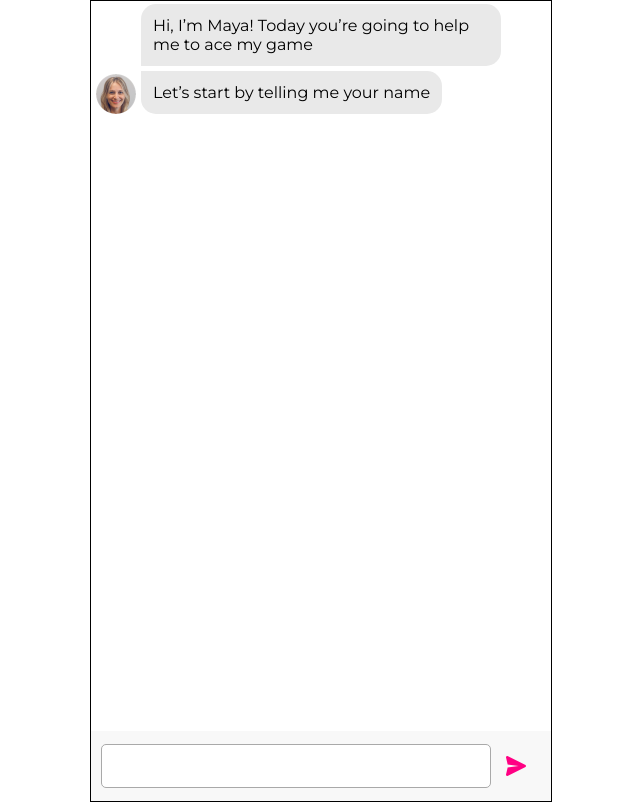
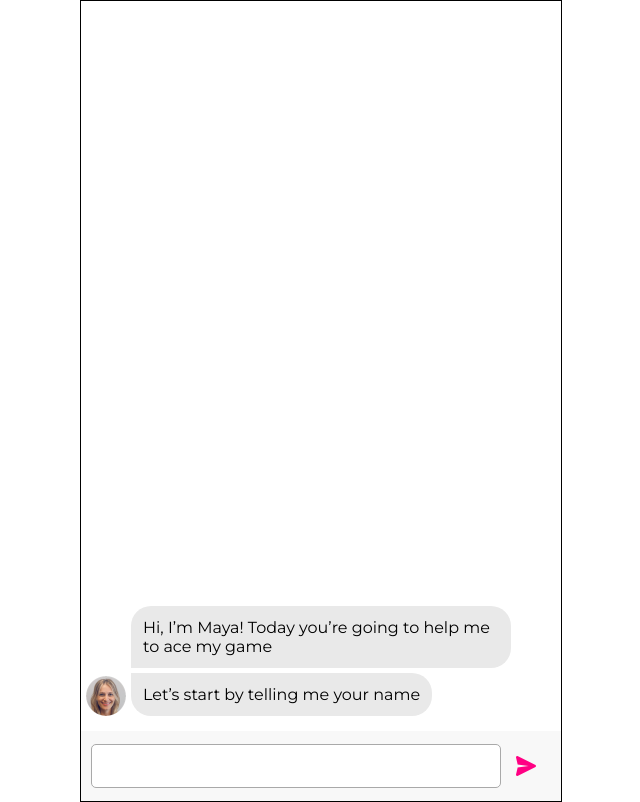
Before and after one commit to tomokohn/chatapp, a React (Create React App) app: page / in a window 1280 px wide. Shown: the whole page, without its empty margins (319-959 px from the left). Built offline with nearby package versions, Linux system fonts and the light colour scheme.

Commit message:
some validations
-long text input
-no dubble answer

```diff
--- a/package.json
+++ b/package.json
@@ -1,12 +1,14 @@
 {
   "name": "chatapp",
   "version": "0.1.0",
+  "homepage": "http://tomer-k.com/chatapp",
   "private": true,
   "dependencies": {
     "mathjs": "^7.0.1",
     "react": "^16.13.1",
     "react-dom": "^16.13.1",
     "react-scripts": "0.9.x",
+    "react-scroll-to-bottom": "^3.0.0",
     "styled-components": "^5.1.1"
   },
   "devDependencies": {},
--- a/src/App.js
+++ b/src/App.js
@@ -9,25 +9,18 @@ import {
     askNameMessage,
     askExpressionMessage,
     askMoreMessage,
-    MAYA_TYPING_TIME,
-    MAYA_HAVE_NAME_PART_ONE,
-    MAYA_HAVE_NAME_PART_TWO,
-    MAYA_GREETING_RETURN_PART_ONE,
-MAYA_GREETING_RETURN_PART_TWO
+    MAYA_TYPING_TIME
   } from './cosnts';
 
 const AppContainter = styled.div`
-    max-width: 460px;
+    max-width: 480px;
     margin: 0 auto;
     border: 1px solid black;
     display: flex;
     flex-direction: column;
-    justify-content: space-between;
+    justify-content: flex-end;
     height: 100%;
 `;
-
-
-
 
 class App extends Component {
   constructor(props) {
@@ -50,17 +43,19 @@ class App extends Component {
       const expressionMessage = {text: message, isBot: false, showAvatar: true};
       const expressionResult = calculator(message);
       const resultMessage = {text: expressionResult, isBot: true};
-      this.setState({messages: [...messages, expressionMessage, resultMessage]}, () => this.addMessagesToFeedQeue(askMoreMessage));
+      this.setState(prevState =>({messages: [ ...prevState.messages, expressionMessage, resultMessage]}), () => this.addMessagesToFeedQeue(askMoreMessage));
     } else {
       const userNameMessage = {text: message, isBot: false, showAvatar: true};
       const greetingWithNameMessage = {text: botGreeting(message, true), isBot: true, showAvatar: true};
-      this.setState({messages: [...messages, userNameMessage, greetingWithNameMessage], userName: message}, () => this.addMessagesToFeedQeue(askExpressionMessage));
+      this.setState(prevState =>({messages: [...prevState.messages, userNameMessage, greetingWithNameMessage], userName: message}), () => this.addMessagesToFeedQeue(askExpressionMessage));
       localStorage.setItem('userName', message)
     }
   }
 
   addMessagesToFeedQeue(message) {
-    setTimeout(()=> this.setState({messages: [...this.state.messages, message]}), MAYA_TYPING_TIME);
+    const { messages } = this.state;
+    if (messages[messages.length - 1].text === message.text) return;
+    setTimeout(()=> this.setState(prevState =>({messages: [...prevState.messages, message]})), MAYA_TYPING_TIME);
   }
 
   render() {
--- a/src/Feed/Feed.jsx
+++ b/src/Feed/Feed.jsx
@@ -1,32 +1,67 @@
-import React from 'react';
+import React, { Component } from 'react';
+import PropTypes from 'prop-types';
 import styled from "styled-components";
 import { composeMessage } from '../sevices/messageGenerator.service';
 
 const FeedContainer = styled.div`
     overflow-y: auto;
+    padding-bottom: 15px;
     -ms-overflow-style: none;
     &::-webkit-scrollbar {
       display: none;
     }
 `;
 
-const shouldShowAvatar = (isBot, index, array) => {
+class Feed extends Component {
+  constructor(props) {
+    super();
+    this.feed = React.createRef()
+  }
+
+  componentDidUpdate() {
+    this.scrollBottom()
+  }
+
+  scrollBottom() {
+    const feed = this.feed.current;
+    feed.scrollTop = feed.scrollHeight - feed.clientHeight;
+  }
+
+  shouldShowAvatar(isBot, index, array) {
     if (!isBot) return true;
     if (index === (array.length - 1)) return true;
-  if (array[index].isBot && array[index + 1].isBot) return false;
+    if (array[index].isBot && array[index + 1].isBot) {
+      return false
+    } else {
       return true;
+    }
   };
 
-const Feed = ({messages}) => (
-    <FeedContainer>
-      {messages.map((msg, i, arr) =>
+  render() {
+
+    return (
+      <FeedContainer ref={this.feed}>
+        {this.props.messages.map((msg, i, arr) =>
           composeMessage({
+            ...msg,
             key: i,
-          showAvatar: shouldShowAvatar(msg.isBot, i, arr),
-          ...msg
+            showAvatar: this.shouldShowAvatar(msg.isBot, i, arr)
           })
         )}
       </FeedContainer>
     )
+  }
+
+}
 
 export default Feed;
+
+Feed.propTypes = {
+  messages: PropTypes.arrayOf(
+    PropTypes.shape({
+      text: PropTypes.string,
+      isBot: PropTypes.bool,
+      last: PropTypes.bool
+    })
+  ),
+};
--- a/src/Feed/Message/Message.jsx
+++ b/src/Feed/Message/Message.jsx
@@ -1,4 +1,5 @@
 import React, { Component } from 'react';
+import PropTypes from 'prop-types';
 import styled from 'styled-components';
 import botAvatar from '../../assets/mayas_avatar.png';
 import userAvatar from '../../assets/user_avatar.png';
@@ -6,7 +7,7 @@ import TypingLoader from "./Typing-loder/TypingLoader";
 import {MAYA_TYPING_TIME} from "../../cosnts";
 
 
-const applyRadius = (last) => last ? '0 15px 15px 15px' : '15px 15px 15px 0';
+const applyRadius = (last) => last ? '0 20px 20px 20px' : '20px 20px 20px 0';
 
 const MassageContainer = styled.div`
   display: grid;
@@ -21,13 +22,15 @@ const MassageContainer = styled.div`
 const Text = styled.p`
   background: ${ props => props.bot ? '#e9e9e9' : '#4a4a4a'};
   padding: 12px;
-  border-radius: ${props => applyRadius(props.last)};
-  border-radius: ${props => !props.bot && '24px'};
+  border-radius: ${props => !props.bot ? '20px' : applyRadius(props.last)};
   margin-block-start: 3px;
   margin-block-end: 0;
   grid-column: 2;
   color: ${ props => props.bot ? '#000' : '#fbfbfb'};
   direction: ltr;
+  overflow-wrap: break-word;
+  word-wrap: break-word;
+  max-width: ${ props => `${props.brake - 120}px`};
 `;
 
 const AvatarImg = styled.img`
@@ -41,20 +44,32 @@ class Message extends Component {
     this.state = {
       showTyping: true
     }
+    this.message = React.createRef();
   }
 
   componentDidMount() {
-    setTimeout(() => this.setState({showTyping: false}), MAYA_TYPING_TIME);
+    setTimeout(() => this.setState({showTyping: false,}), MAYA_TYPING_TIME);
+    this.textWidth =  this.message.current && this.message.current.clientWidth;
   }
   render() {
     const {text, isBot, showAvatar, last} = this.props;
+    const { showTyping } = this.state;
+    const avatar = isBot ? botAvatar : userAvatar;
+    const imgAltText = isBot ? 'Maya\'s avatar' : 'User\'s avatar';
     return (
-      <MassageContainer bot={isBot}>
-        { showAvatar && <AvatarImg src={ isBot ? botAvatar : userAvatar} alt=""/>}
-        { isBot && this.state.showTyping ? <TypingLoader last={last}/> : <Text last={last} bot={isBot} >{text} </Text>}
+      <MassageContainer bot={isBot} ref={this.message}>
+        { showAvatar && <AvatarImg src={ avatar } alt={ imgAltText }/>}
+        { isBot && showTyping ? <TypingLoader last={last} solo={ showTyping }/> : <Text last={last} bot={isBot} brake={this.textWidth}>{text}</Text>}
       </MassageContainer>
     )
   }
 };
 
 export default Message;
+
+Message.propTypes = {
+  text: PropTypes.string,
+  isBot: PropTypes.bool,
+  showAvatar: PropTypes.bool,
+  last: PropTypes.bool
+};
--- a/src/Feed/Message/Typing-loder/TypingLoader.jsx
+++ b/src/Feed/Message/Typing-loder/TypingLoader.jsx
@@ -10,6 +10,7 @@ const Continer = styled.div`
   background: #e9e9e9;
   padding: 12px;
   border-radius: ${props => applyRadius(props.last)};
+  border-radius: ${props => props.solo && !props.last && '24px'};
   margin-block-start: 3px;
   margin-block-end: 0;
   grid-column: 2;
--- a/src/TextBar/TextBar.jsx
+++ b/src/TextBar/TextBar.jsx
@@ -16,6 +16,7 @@ const Input = styled.input`
   height: 40px;
   border-radius: 5px;
   border: 1px solid darkgray;
+  outline: none;
 `;
 
 const Button = styled.button`
@@ -27,7 +28,7 @@ const Button = styled.button`
   align-items: center;
 
   &:focus {
-    outline-color: inherit;
+    outline: none;
   }
 `;
 
@@ -41,7 +42,7 @@ class TextBar extends Component {
     this.state = {value: ''};
 
     this.handleChange = this.handleChange.bind(this);
-    this.handlePressSend = this.handlePressSend(this);
+    this.handlePressSend = this.handlePressSend.bind(this);
     this.handleSubmit = this.handleSubmit.bind(this);
   }
 
@@ -56,6 +57,7 @@ class TextBar extends Component {
   }
 
   handleSubmit(value) {
+    if(!value) return;
     this.props.onSubmit(value);
     this.setState({value: ''});
   }
@@ -64,7 +66,7 @@ class TextBar extends Component {
     const { value } = this.state;
     return (
         <Container>
-          <Input type="text" value={value} onChange={this.handleChange} onKeyDown={this.handlePressSend}/>
+          <Input type="text" value={value} onChange={this.handleChange} onKeyDown={this.handlePressSend} />
           <Button onClick={ () => this.handleSubmit(value)}>
             <SubmitIcon src={submitIcon} alt="submit button icon"/>
           </Button>
--- a/src/cosnts.js
+++ b/src/cosnts.js
@@ -4,8 +4,7 @@ export const MAYA_ASKS_EXPRRSION = 'List any mathematical expression you can thi
 export const MAYA_HAVE_NAME_PART_ONE = 'Nice to meet you';
 export const MAYA_HAVE_NAME_PART_TWO = '!';
 export const MAYA_GREETING_RETURN_PART_ONE = 'Nice to see you again';
-export const MAYA_GREETING_RETURN_PART_TWO = '. Let’s pick this up from\n' +
-  'where we left off';
+export const MAYA_GREETING_RETURN_PART_TWO = '. Let’s pick this up from\n where we left off';
 export const MAYA_ASKS_MORE = 'This was easy, give me something harder 🤓';
 export const MAYA_TYPING_TIME = 2000;
 
```
Also changed, not shown: 2 other files (tests, documents, lock files or other folders). Lines whose indentation alone changed are shown as unchanged.
